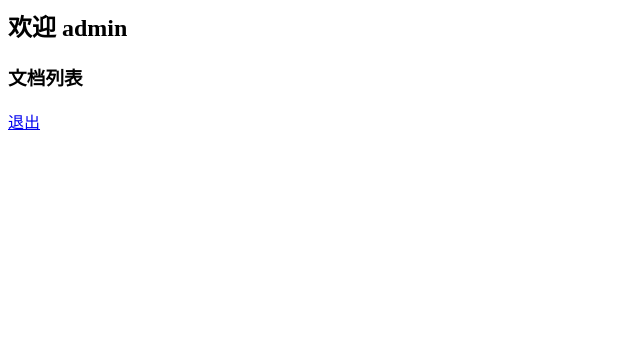
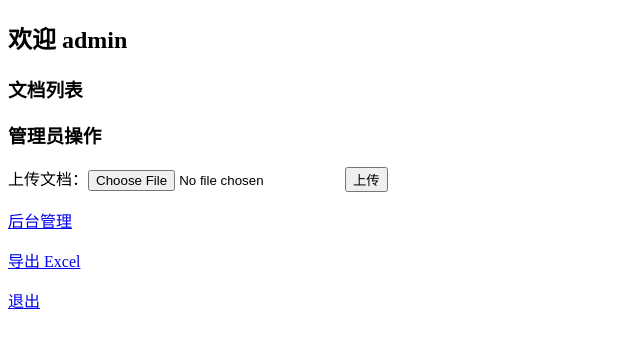
Before and after one commit to FishKimi/law2, a Flask app: page /dashboard in a window 1280 px wide. Shown: the top 348 px of the page, without its empty margins (0-640 px from the left). Run offline with Flask 3, Linux system fonts and the light colour scheme; the visitor is signed in with stand-in values (Sample User, id 1).

Commit message:
Update dashboard.html

```diff
--- a/templates/dashboard.html
+++ b/templates/dashboard.html
@@ -1,16 +1,33 @@
+<!DOCTYPE html>
+<html lang="zh-CN">
+<head>
+    <meta charset="UTF-8">
+    <title>文档列表</title>
+</head>
+<body>
     <h2>欢迎 {{ user }}</h2>
 
     <h3>文档列表</h3>
-
     <ul>
         {% for doc in docs %}
         <li>
-        <!-- 文档名点击下载 -->
-        <a href="{{ url_for('serve_document', filename=doc.id) }}">{{ doc.name }}</a>
-        &nbsp;|&nbsp;
-        <a href="{{ url_for('review', doc_id=doc.id) }}">阅读评价</a>
+            {{ doc.name }} |
+            <a href="{{ url_for('serve_document', filename=doc.id) }}">下载/阅读</a> |
+            <a href="{{ url_for('review', doc_id=doc.id) }}">评价</a>
         </li>
         {% endfor %}
     </ul>
 
-<a href="{{ url_for('logout') }}">退出</a>
+    {% if user=='admin' %}
+        <h3>管理员操作</h3>
+        <form action="{{ url_for('upload') }}" method="post" enctype="multipart/form-data">
+            上传文档：<input type="file" name="file" required>
+            <button type="submit">上传</button>
+        </form>
+        <p><a href="{{ url_for('admin') }}">后台管理</a></p>
+        <p><a href="{{ url_for('export') }}">导出 Excel</a></p>
+    {% endif %}
+
+    <p><a href="{{ url_for('logout') }}">退出</a></p>
+</body>
+</html>
```
Lines whose indentation alone changed are shown as unchanged.
